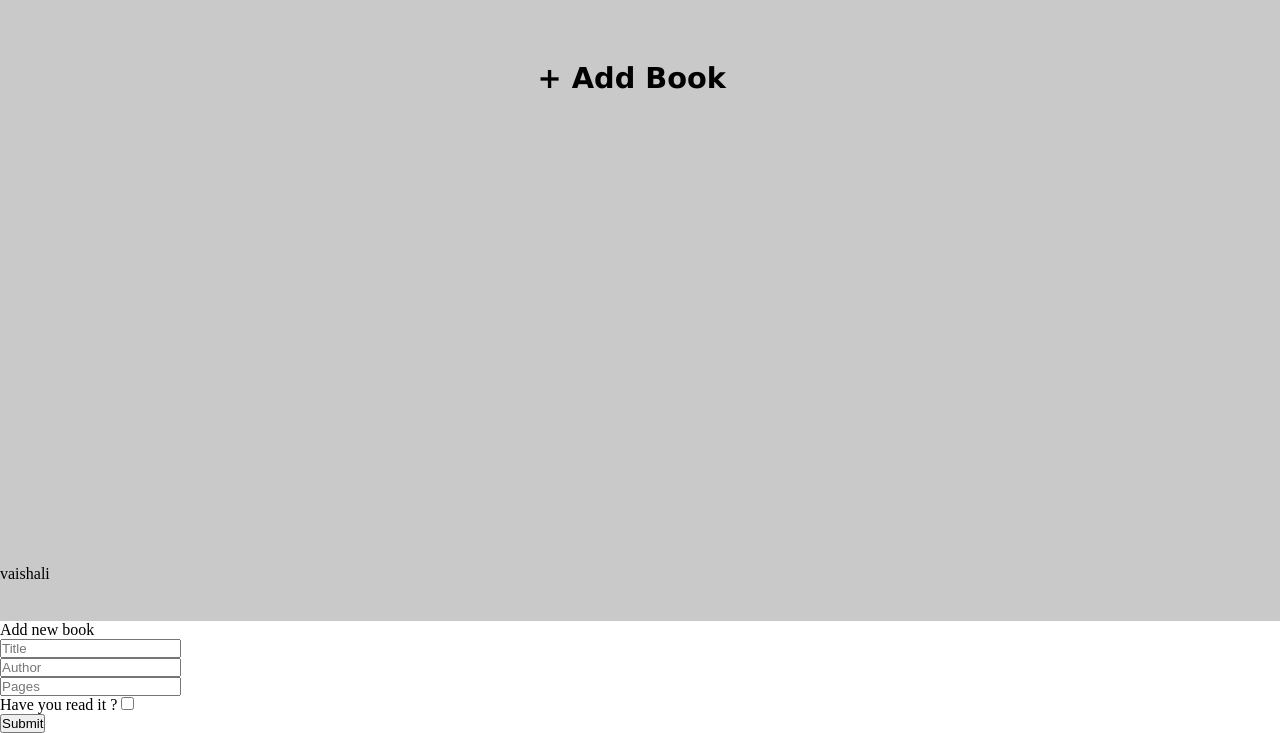
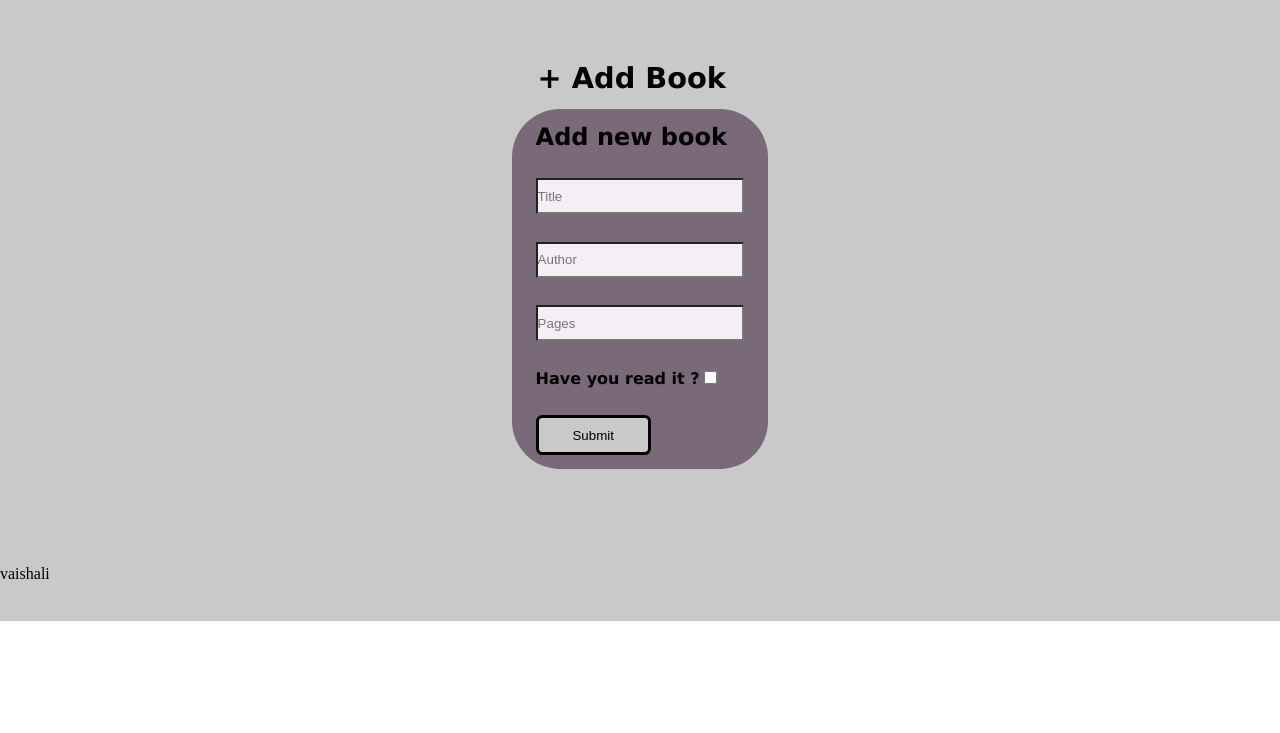
Before and after one commit to vaishali86c/Library, a plain HTML site: page index.html in a window 1280 px wide. Shown: the part 179-912 px from the top of the page. After the commit the page ends 800 px from the top, so only its background shows below. Drawn offline with Linux system fonts and the light colour scheme.

Commit message:
Change Style of Form

```diff
--- a/index.html
+++ b/index.html
@@ -16,7 +16,7 @@
     </div>
 
     <div class="mainPageBody">
-            <p><span class="body addBook"> + Add Book</span></p>
+            <p><span class="body addBook" id="addBookButton"> + Add Book</span></p>
     </div>
 
     <footer class="footer">
@@ -27,9 +27,9 @@
 
     <!-- ADD BOOK FORM FILL DETAILS -->
 
-    <div>
+    <div class="addBookForm" id="addBookForm">
         <div>
-            <p>Add new book</p>
+            <p class="formHead">Add new book</p>
         </div>
         <div>
             <label for="title"></label>
@@ -37,14 +37,14 @@
         </div>
         <div>
             <label for="author"></label>
-            <input type="text" id="pages" placeholder="Author">
+            <input type="text" id="author" placeholder="Author">
         </div>
         <div>
             <label for="pages"></label>
             <input type="number" id="pages" placeholder="Pages">
         </div>
         <div>
-            <label for="read">Have you read it ?</label>
+            <label for="read" id="checkbox">Have you read it ?</label>
             <input type="checkbox" id="read">
         </div>
         <div>
--- a/style.css
+++ b/style.css
@@ -67,3 +67,58 @@ body {
 :hover.addBook {
     background-color: #a3a1a3;
 }
+
+.addBookForm {
+    background-color: #796979;
+    width: 20vw;
+    height: 45vh;
+    border-radius: 3rem;
+
+    position: absolute;
+    right: 40vw;
+    top: 36vh;
+
+    display: grid;
+    align-items: center;
+    justify-content: center;
+}
+
+.formHead {
+    font-size: x-large;
+    font-family: Verdana, Geneva, sans-serif;
+    font-weight: bold;
+    align-items: center;
+}
+
+#title {
+    width: 16vw;
+    height: 4vh;
+    background-color: #f4eff5
+}
+
+#author {
+    width: 16vw;
+    height: 4vh;
+    background-color: #f4eff5
+}
+
+#pages {
+    width: 16vw;
+    height: 4vh;
+    background-color: #f4eff5
+}
+#checkbox {
+    font-family: Verdana, Geneva, sans-serif;
+    font-weight: bold;
+    align-items: center;
+}
+.submitBtn {
+    background-color: #c9c9c9;
+    border: solid black;
+    border-radius: 0.4rem;
+    height: 5vh;
+    width: 9vw;
+}
+:active.submitBtn {
+    background-color: #a3a1a3;
+}
```
Also changed, not shown: script.js (+15 -0 lines).
